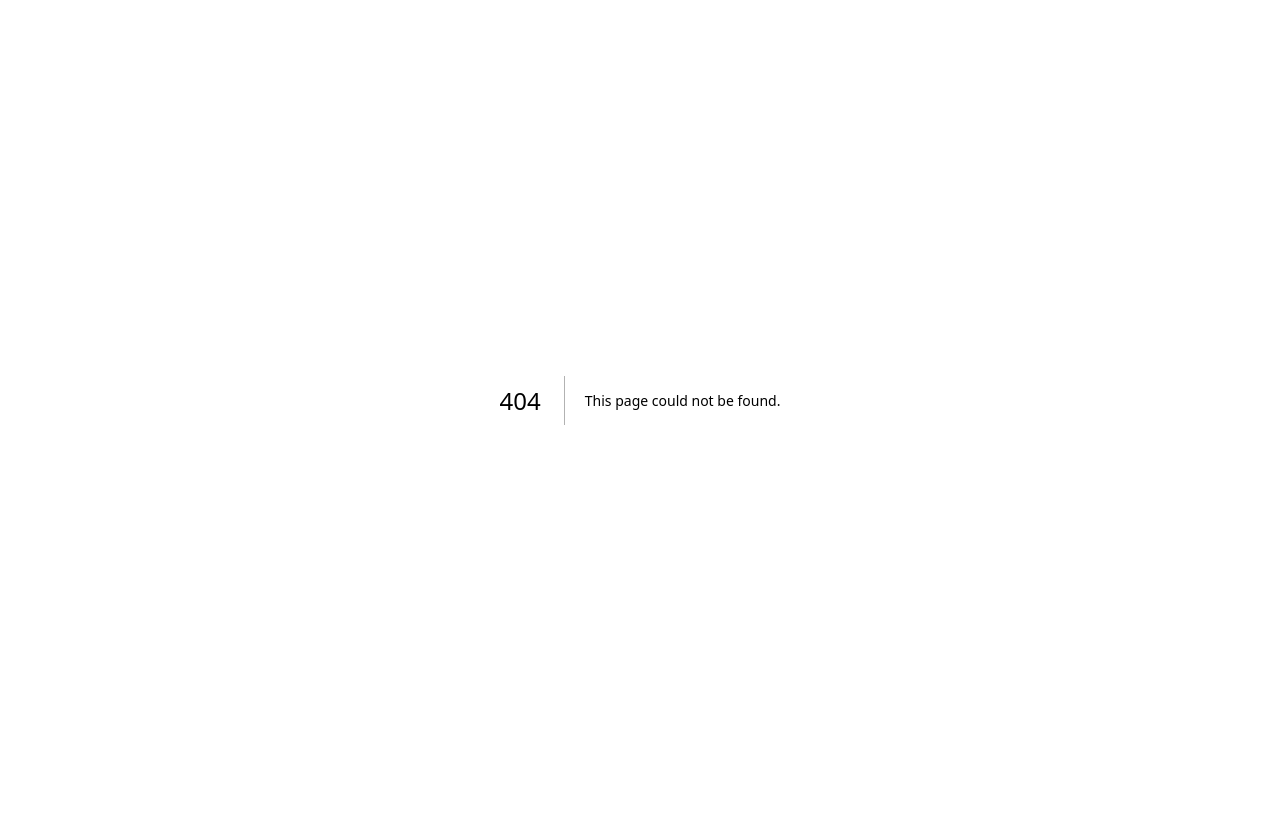
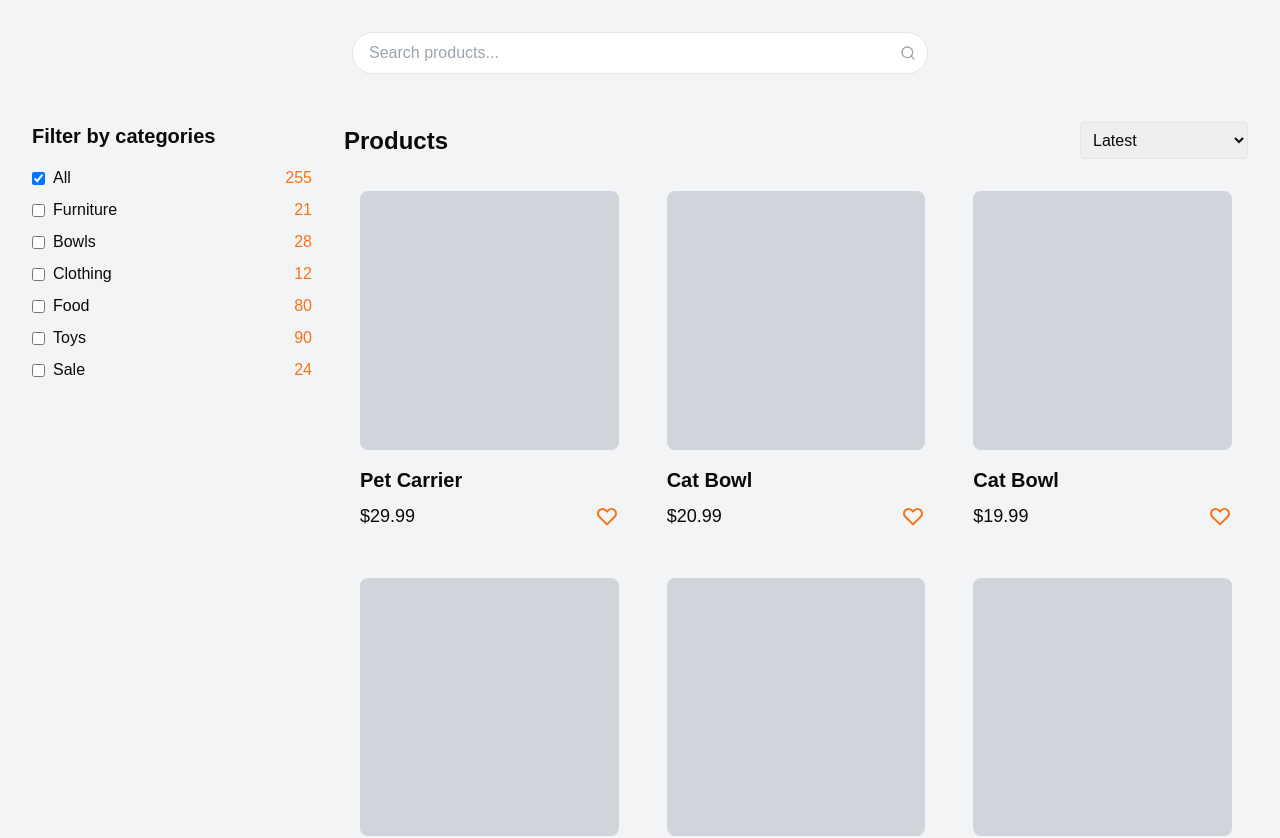
Before and after one commit to LEAP-2024-1C/Paws, a Next.js app in the folder frontend/: page /shop in a window 1280 px wide. Before the commit this address had no page. Shown: the top 838 px of the page. Before the commit the page ends 800 px from the top, so only its background shows below. Built offline with nearby package versions, Linux system fonts and the light colour scheme.

Commit message:
Shop page and components added

```diff
--- a/frontend/package.json
+++ b/frontend/package.json
@@ -50,6 +50,7 @@
     "react-day-picker": "^8.10.1",
     "react-dom": "^18",
     "react-hook-form": "^7.53.1",
+    "react-icons": "^5.3.0",
     "react-resizable-panels": "^2.1.4",
     "recharts": "^2.13.0",
     "sonner": "^1.5.0",
--- /dev/null
+++ b/frontend/src/app/shop/components/pagination.tsx
@@ -0,0 +1,34 @@
+import React from "react";
+
+interface PaginationProps {
+  currentPage: number;
+  totalProducts: number;
+  productsPerPage: number;
+}
+
+const Pagination: React.FC<PaginationProps> = ({
+  currentPage,
+  totalProducts,
+  productsPerPage,
+}) => {
+  const totalPages = Math.ceil(totalProducts / productsPerPage);
+
+  return (
+    <div className="flex justify-center mt-8">
+      {Array.from({ length: totalPages }, (_, i) => i + 1).map((page) => (
+        <button
+          key={page}
+          className={`mx-1 px-3 py-1 rounded ${
+            currentPage === page
+              ? "bg-orange-500 text-white"
+              : "bg-gray-200 text-gray-700"
+          }`}
+        >
+          {page}
+        </button>
+      ))}
+    </div>
+  );
+};
+
+export default Pagination;
--- /dev/null
+++ b/frontend/src/app/shop/components/productcard.tsx
@@ -0,0 +1,41 @@
+import React from "react";
+
+interface Product {
+  id: number;
+  name: string;
+  price: number;
+}
+
+interface ProductCard {
+  product: Product;
+}
+
+const ProductCard: React.FC<ProductCard> = ({ product }) => {
+  return (
+    <div className="bg-gray-100 rounded-lg p-4 flex flex-col">
+      <div className="bg-gray-300 w-full aspect-square rounded-lg mb-4"></div>
+      <h3 className="text-xl font-bold mb-2">{product.name}</h3>
+      <div className="flex justify-between items-center">
+        <p className="text-lg font-thin">${product.price.toFixed(2)}</p>
+        <button className="text-orange-500">
+          <svg
+            xmlns="http://www.w3.org/2000/svg"
+            className="h-6 w-6"
+            fill="none"
+            viewBox="0 0 24 24"
+            stroke="currentColor"
+          >
+            <path
+              strokeLinecap="round"
+              strokeLinejoin="round"
+              strokeWidth={2}
+              d="M4.318 6.318a4.5 4.5 0 000 6.364L12 20.364l7.682-7.682a4.5 4.5 0 00-6.364-6.364L12 7.636l-1.318-1.318a4.5 4.5 0 00-6.364 0z"
+            />
+          </svg>
+        </button>
+      </div>
+    </div>
+  );
+};
+
+export default ProductCard;
--- /dev/null
+++ b/frontend/src/app/shop/components/productlist.tsx
@@ -0,0 +1,85 @@
+import React, { useState } from "react";
+import ProductCard from "./productcard";
+import Pagination from "./pagination";
+
+interface ProductList {
+  selectedCategory: string;
+  searchTerm: string;
+  sortOrder: string;
+  setSortOrder: (order: string) => void;
+}
+
+const ProductList: React.FC<ProductList> = ({
+  selectedCategory,
+  searchTerm,
+  sortOrder,
+  setSortOrder,
+}) => {
+  const [currentPage, setCurrentPage] = useState(1);
+  const productsPerPage = 12;
+
+  // (бодит дата авах үед солино)
+  const products = [
+    { id: 1, name: "Pet Carrier", price: 29.99, category: "Pet Accessories" },
+    { id: 2, name: "Cat Bowl", price: 20.99, category: "Pet Accessories" },
+    { id: 3, name: "Cat Bowl", price: 19.99, category: "Pet Accessories" },
+    { id: 4, name: "Premium Cat Food", price: 20.99, category: "Pet Food" },
+    { id: 5, name: "Dog Bowl", price: 4.99, category: "Pet Accessories" },
+    { id: 6, name: "Cat Bed", price: 49.99, category: "Pet Accessories" },
+    { id: 7, name: "Dog Leash", price: 9.99, category: "Pet Accessories" },
+    { id: 8, name: "Dog Bed", price: 49.99, category: "Pet Accessories" },
+    { id: 9, name: "Cat Bowl", price: 20.99, category: "Pet Accessories" },
+    { id: 10, name: "Premium Dog Food", price: 29.99, category: "Pet Food" },
+    { id: 11, name: "Dog Bowl", price: 19.99, category: "Pet Accessories" },
+    { id: 12, name: "Premium Dog Food", price: 24.99, category: "Pet Food" },
+  ];
+
+  const filteredProducts = products
+    .filter((product) =>
+      selectedCategory === "All" ? true : product.category === selectedCategory
+    )
+    .filter((product) =>
+      product.name.toLowerCase().includes(searchTerm.toLowerCase())
+    )
+    .sort((a, b) => {
+      if (sortOrder === "price_asc") return a.price - b.price;
+      if (sortOrder === "price_desc") return b.price - a.price;
+      return 0;
+    });
+
+  const indexOfLastProduct = currentPage * productsPerPage;
+  const indexOfFirstProduct = indexOfLastProduct - productsPerPage;
+  const currentProducts = filteredProducts.slice(
+    indexOfFirstProduct,
+    indexOfLastProduct
+  );
+
+  return (
+    <div className="w-full md:w-3/4 p-4">
+      <div className="flex justify-between items-center mb-4">
+        <h2 className="text-2xl font-bold">Products</h2>
+        <select
+          value={sortOrder}
+          onChange={(e) => setSortOrder(e.target.value)}
+          className="p-2 border rounded"
+        >
+          <option value="latest">Latest</option>
+          <option value="price_asc">Price: Low to High</option>
+          <option value="price_desc">Price: High to Low</option>
+        </select>
+      </div>
+      <div className="grid grid-cols-1 sm:grid-cols-2 lg:grid-cols-3 gap-4">
+        {currentProducts.map((product) => (
+          <ProductCard key={product.id} product={product} />
+        ))}
+      </div>
+      <Pagination
+        currentPage={currentPage}
+        totalProducts={filteredProducts.length}
+        productsPerPage={productsPerPage}
+      />
+    </div>
+  );
+};
+
+export default ProductList;
--- /dev/null
+++ b/frontend/src/app/shop/components/sidebar.tsx
@@ -0,0 +1,38 @@
+import React from "react";
+
+interface Sidebar {
+  selectedCategory: string;
+  setSelectedCategory: (category: string) => void;
+  categories: { name: string; count: number }[];
+}
+
+const Sidebar: React.FC<Sidebar> = ({
+  selectedCategory,
+  setSelectedCategory,
+  categories,
+}) => {
+  return (
+    <aside className="w-full md:w-1/4 p-4">
+      <h2 className="text-xl font-bold mb-4">Filter by categories</h2>
+      <ul>
+        {categories.map((category) => (
+          <li key={category.name} className="mb-2 flex items-center">
+            <input
+              type="checkbox"
+              id={category.name}
+              checked={selectedCategory === category.name}
+              onChange={() => setSelectedCategory(category.name)}
+              className="mr-2"
+            />
+            <label htmlFor={category.name} className="flex-grow">
+              {category.name}
+            </label>
+            <span className="text-orange-500">{category.count}</span>
+          </li>
+        ))}
+      </ul>
+    </aside>
+  );
+};
+
+export default Sidebar;
--- /dev/null
+++ b/frontend/src/app/shop/page.tsx
@@ -0,0 +1,55 @@
+"use client";
+import React, { useState } from "react";
+import Sidebar from "./components/sidebar";
+import ProductList from "./components/productlist";
+import { FiSearch } from "react-icons/fi";
+
+const ShopPage: React.FC = () => {
+  const [selectedCategory, setSelectedCategory] = useState("All");
+  const [searchTerm, setSearchTerm] = useState("");
+  const [sortOrder, setSortOrder] = useState("latest");
+
+  const categoriesData = [
+    { name: "All", count: 255 },
+    { name: "Furniture", count: 21 },
+    { name: "Bowls", count: 28 },
+    { name: "Clothing", count: 12 },
+    { name: "Food", count: 80 },
+    { name: "Toys", count: 90 },
+    { name: "Sale", count: 24 },
+  ];
+
+  return (
+    <div className="bg-gray-100 min-h-screen">
+      <main className="container mx-auto px-4 py-8">
+        <div className="mb-8 flex justify-center">
+          <div className="relative w-full max-w-xl">
+            <input
+              type="text"
+              placeholder="Search products..."
+              value={searchTerm}
+              onChange={(e) => setSearchTerm(e.target.value)}
+              className="w-full px-4 py-2 rounded-full border focus:outline-none focus:ring-2 focus:ring-orange-300"
+            />
+            <FiSearch className="absolute right-3 top-1/2 transform -translate-y-1/2 text-gray-400" />
+          </div>
+        </div>
+        <div className="flex flex-col md:flex-row">
+          <Sidebar
+            selectedCategory={selectedCategory}
+            setSelectedCategory={setSelectedCategory}
+            categories={categoriesData}
+          />
+          <ProductList
+            selectedCategory={selectedCategory}
+            searchTerm={searchTerm}
+            sortOrder={sortOrder}
+            setSortOrder={setSortOrder}
+          />
+        </div>
+      </main>
+    </div>
+  );
+};
+
+export default ShopPage;
```
Also changed, not shown: 1 other file (tests, documents, lock files or other folders).
